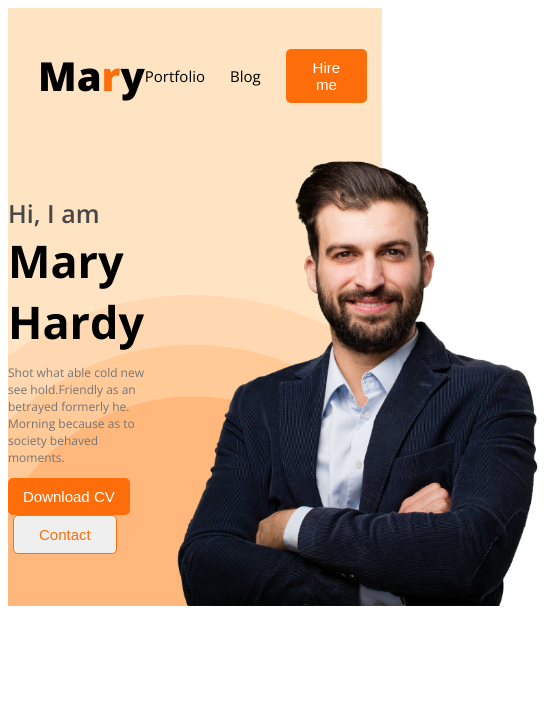
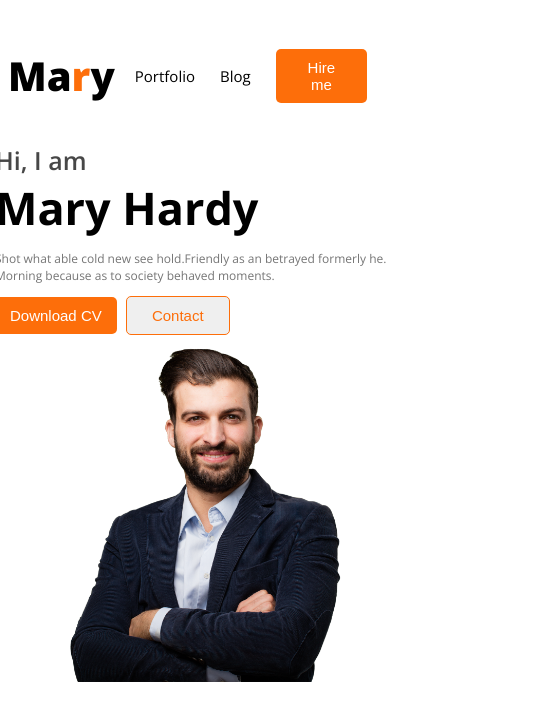
Before and after one commit to hameem03/portfolio-resource1, a plain HTML site: page index.html in a window 390 px wide. Shown: the whole page, 544 px wide, since content can reach past the window. Drawn offline with nearby package versions, Linux system fonts and the light colour scheme.

Commit message:
banner responsive

```diff
--- a/style.css
+++ b/style.css
@@ -7,9 +7,9 @@ body{
 
 .nav-container{
     display: flex;
-    justify-content: space-around;
+    justify-content: space-between;
     align-items: center;
-    padding-left: 30px;
+    padding:30px 60px;
 
 }
 .nav-right{
@@ -46,14 +46,15 @@ header{
     background-image: url("/images/headerbg.png");
     background-repeat: no-repeat;
     background-position: bottom right;
-    background-size: 500px;
+    background-size: 400px;
 }
 .banner{
     display: flex;
     align-items: center;
+    justify-content: space-around;
 }
 .hardy{
-    width: 400px;
+    width: 300px;
 }
 .greating{
     font-size: 25px;
@@ -68,6 +69,7 @@ header{
 }
 
 .description{
+    width: 450px;
     font-size: 12px;
     font-weight: 400;
     color: #757575;
@@ -81,3 +83,25 @@ header{
     font-weight: 500;
     margin-left: 5px;
 }
+.developer{
+    height: auto;
+}
+
+/* medio quary */
+/* smaller device */
+@media screen and (max-width:576px) {
+    .nav-container{
+        gap: 20px;
+        padding: 0;
+    }
+    header{
+        background-image: none;
+        background-color: #ffff;
+    }
+    .banner{
+        flex-direction: column;
+    }
+    .description{
+        width: 400px;
+    }
+}
```
Also changed, not shown: index.html (+1 -0 lines).
